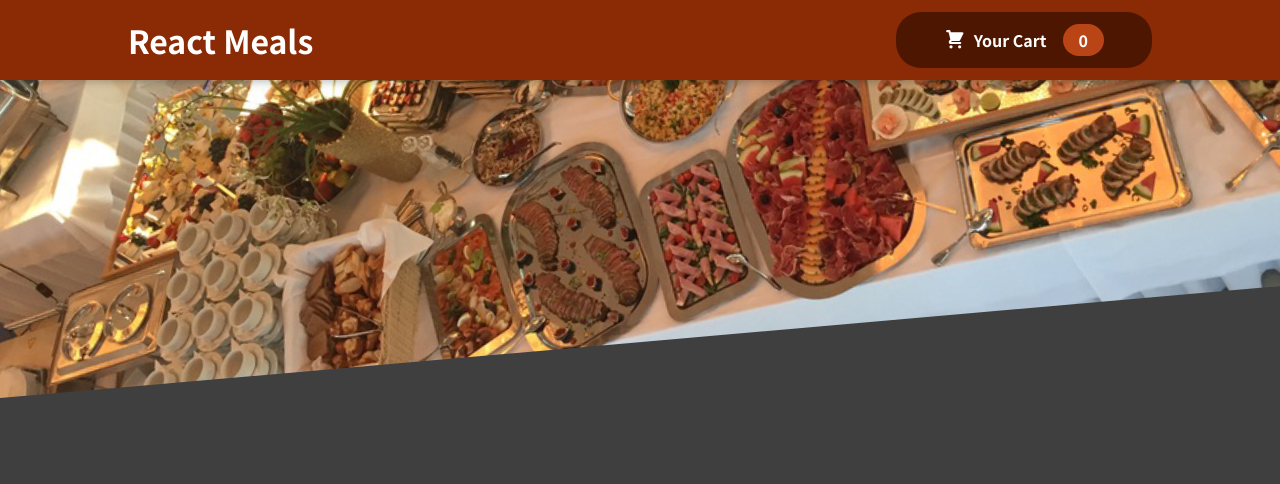
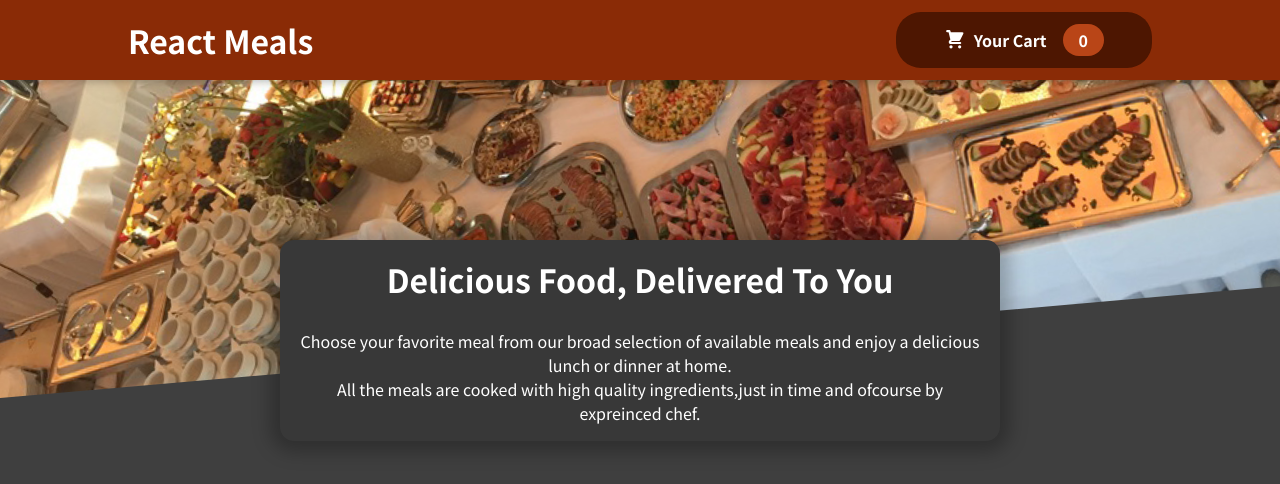
Before and after one commit to faisal-kn/meal-website, a React (Create React App) app: page / in a window 1280 px wide. Shown: the top 484 px of the page. Built offline with nearby package versions, Linux system fonts and the light colour scheme.

Commit message:
Added meal summary Component

```diff
--- a/src/App.js
+++ b/src/App.js
@@ -1,11 +1,13 @@
 import React from 'react';
 
 import Header from './components/layout/Header';
+import Meal from './components/meals/Meal';
 
 function App() {
   return (
     <React.Fragment>
       <Header />
+      <Meal />
     </React.Fragment>
   );
 }
--- /dev/null
+++ b/src/components/meals/AvailableMeals.css
@@ -0,0 +1,24 @@
+.meals {
+  max-width: 60rem;
+  width: 90%;
+  margin: 2rem auto;
+  animation: meals-appear 1s ease-out forwards;
+}
+
+.meals ul {
+  list-style: none;
+  margin: 0;
+  padding: 0;
+}
+
+@keyframes meals-appear {
+  from {
+    opacity: 0;
+    transform: translateY(3rem);
+  }
+
+  to {
+    opacity: 1;
+    transform: translateY(0);
+  }
+}
--- /dev/null
+++ b/src/components/meals/AvailableMeals.js
@@ -0,0 +1,50 @@
+import React from 'react';
+
+import MealItem from './MealItem.js';
+import './AvailableMeals.css';
+
+const DUMMY_MEALS = [
+  {
+    id: 'm1',
+    name: 'Sushi',
+    description: 'Finest fish and veggies',
+    price: 22.99,
+  },
+  {
+    id: 'm2',
+    name: 'Schnitzel',
+    description: 'A german specialty!',
+    price: 16.5,
+  },
+  {
+    id: 'm3',
+    name: 'Barbecue Burger',
+    description: 'American, raw, meaty',
+    price: 12.99,
+  },
+  {
+    id: 'm4',
+    name: 'Green Bowl',
+    description: 'Healthy...and green...',
+    price: 18.99,
+  },
+];
+
+const AvailableMeals = () => {
+  return (
+    <section class="meals">
+      <ul>
+        {DUMMY_MEALS.map((meal) => (
+          <MealItem
+            key={meal.id}
+            name={meal.name}
+            description={meal.description}
+            price={meal.price}
+          />
+        ))}
+      </ul>
+    </section>
+  );
+};
+
+export default AvailableMeals;
--- /dev/null
+++ b/src/components/meals/Meal.js
@@ -0,0 +1,15 @@
+import React from 'react';
+
+import MealSummary from './MealsSummary';
+import AvailableMeals from './AvailableMeals';
+
+const Meal = () => {
+  return (
+    <>
+      <MealSummary />
+      <AvailableMeals />
+    </>
+  );
+};
+
+export default Meal;
--- /dev/null
+++ b/src/components/meals/MealItem.css
@@ -0,0 +1,22 @@
+.meal {
+  display: flex;
+  justify-content: space-between;
+  margin: 1rem;
+  padding-bottom: 1rem;
+  border-bottom: 1px solid #ccc;
+}
+
+.meal h3 {
+  margin: 0 0 0.25rem 0;
+}
+
+.description {
+  font-style: italic;
+}
+
+.price {
+  margin-top: 0.25rem;
+  font-weight: bold;
+  color: #ad5502;
+  font-size: 1.25rem;
+}
--- /dev/null
+++ b/src/components/meals/MealItem.js
@@ -0,0 +1,9 @@
+import React from 'react';
+
+import './MealItem.css';
+
+const MealItem = (props) => {
+  return <li></li>;
+};
+
+export default MealItem;
--- /dev/null
+++ b/src/components/meals/MealSummary.css
@@ -0,0 +1,18 @@
+.summary {
+  text-align: center;
+  max-width: 45rem;
+  width: 90%;
+  margin: auto;
+  margin-top: -10rem;
+  position: relative;
+  background-color: #383838;
+  color: white;
+  border-radius: 14px;
+  padding: 1rem;
+  box-shadow: 0 1px 18px 10px rgba(0, 0, 0, 0.25);
+}
+
+.summary h2 {
+  font-size: 2rem;
+  margin-top: 0;
+}
--- /dev/null
+++ b/src/components/meals/MealsSummary.js
@@ -0,0 +1,19 @@
+import React from 'react';
+
+import './MealSummary.css';
+
+const MealSummary = () => {
+  return (
+    <div className="summary">
+      <h2>Delicious Food, Delivered To You</h2>
+      Choose your favorite meal from our broad selection of available meals and
+      enjoy a delicious lunch or dinner at home.
+      <br />
+      All the meals are cooked with high quality ingredients,just in time and
+      ofcourse by expreinced chef.
+      <br />
+    </div>
+  );
+};
+
+export default MealSummary;
```
Also changed, not shown: src/components/meals/Meal.css (added).
